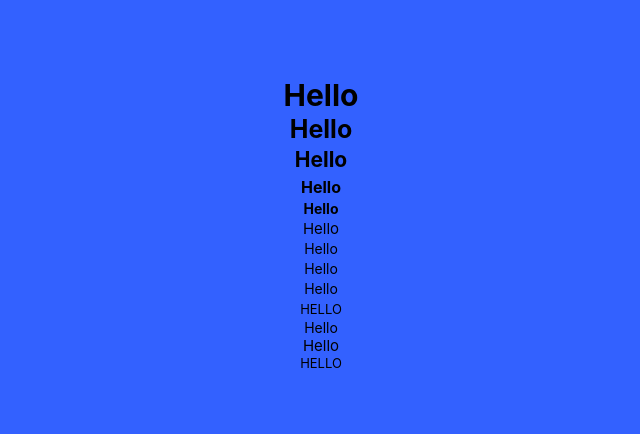
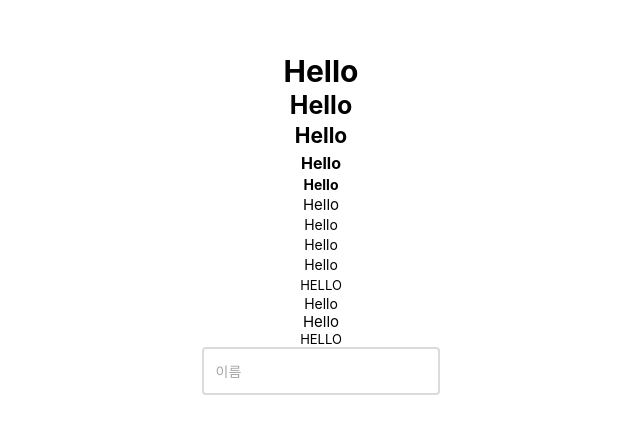
Before and after one commit to artvelop/design-system, a React (Create React App) app: page / in a window 1280 px wide. Shown: the part 176-610 px from the top of the page, without its empty margins (319-959 px from the left). Built offline with nearby package versions, Linux system fonts and the light colour scheme.

Commit message:
feat: 프리뷰 화면을 수정합니다

```diff
--- a/src/pages/Main.tsx
+++ b/src/pages/Main.tsx
@@ -2,8 +2,16 @@ import React from 'react';
 import styled from '@emotion/styled';
 import { css } from '@emotion/react';
 import { Typography } from '@components/ui/typography/Typography';
+import { InputCompound } from '@components/ui/input/InputCompound';
+import { useState } from 'react';
 
 export const Main = () => {
+  const [inputValue, setInputValue] = useState('');
+
+  const handleChangeInputValue = (event: React.ChangeEvent<HTMLInputElement>) => {
+    setInputValue(event.target.value);
+  };
+
   return (
     <Container>
       <Typography variant="h1">Hello</Typography>
@@ -19,6 +27,12 @@ export const Main = () => {
       <Typography variant="subtitle1">Hello</Typography>
       <Typography variant="subtitle2">Hello</Typography>
       <Typography variant="overline">Hello</Typography>
+      <InputCompound value={inputValue} type="text" onChange={handleChangeInputValue}>
+        <InputCompound.Container>
+          <InputCompound.Label>이름</InputCompound.Label>
+          <InputCompound.Input />
+        </InputCompound.Container>
+      </InputCompound>
     </Container>
   );
 };
@@ -26,7 +40,7 @@ export const Main = () => {
 const Container = styled.div`
   ${({ theme }) => {
     return css`
-      background-color: ${theme.palette.primary};
+      background-color: ${theme.palette.white};
       display: flex;
       width: 100vw;
       height: 100vh;
```
